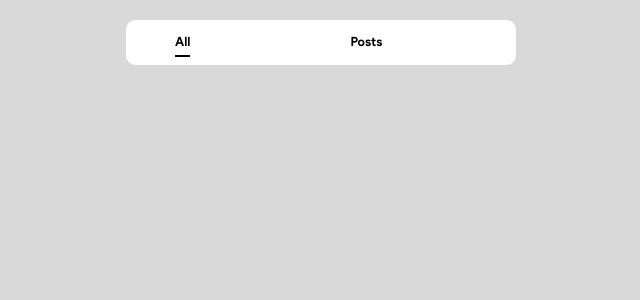
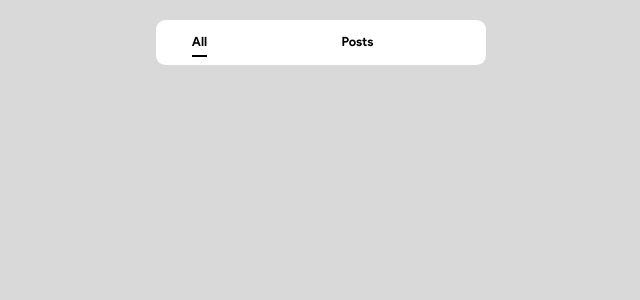
Before and after one commit to dreeew05/WhatsUP, a PHP site: page /searchPage.html in a window 1280 px wide. Shown: the part 58-358 px from the top of the page, without its empty margins (319-959 px from the left). Run offline with PHP 8.4, Linux system fonts and the light colour scheme; some libraries are stand-ins or nearby versions.

Commit message:
Fixed Bug on NavBarSectionDivider [Overflow]

```diff
--- a/css/searchPage.css
+++ b/css/searchPage.css
@@ -114,13 +114,13 @@ main {
 }
 
 .nav-item:nth-child(odd) {
-    padding-left: 2vmax;
-    padding-right: 2vmax;
+    padding-left: 1vmax;
+    padding-right: 1vmax;
 }
 
 .nav-item:nth-child(even) {
-    padding-left: 8vmax;
-    padding-right: 8vmax;
+    padding-left: 7vmax;
+    padding-right: 7vmax;
 }
 
 #navbar-profile-options a:hover {
@@ -160,7 +160,7 @@ main {
 .profile-text p {
     text-align: left;
     font-family: 'ProductSansBold';
-    font-size: 2.25rem;
+    font-size: 2.25vmax;
 }
 
 #profile-results-holder {
@@ -190,18 +190,18 @@ main {
 
 .profile-title {
     font-family: 'ProductSansBold';
-    font-size: 1.25rem;
+    font-size: 1.25vmax;
     margin-bottom: 0rem;
 }
 
 .profile-category {
     font-family: 'ProductSansRegular';
-    font-size: 0.75rem;
+    font-size: 0.75vmax;
     font-style: italic;
     margin-bottom: 0.10rem;
 }
 
 .profile-description {
-    font-size: 0.5rem;
+    font-size: 0.5vmax;
     font-family: 'ProductSansRegular';
 }
```
